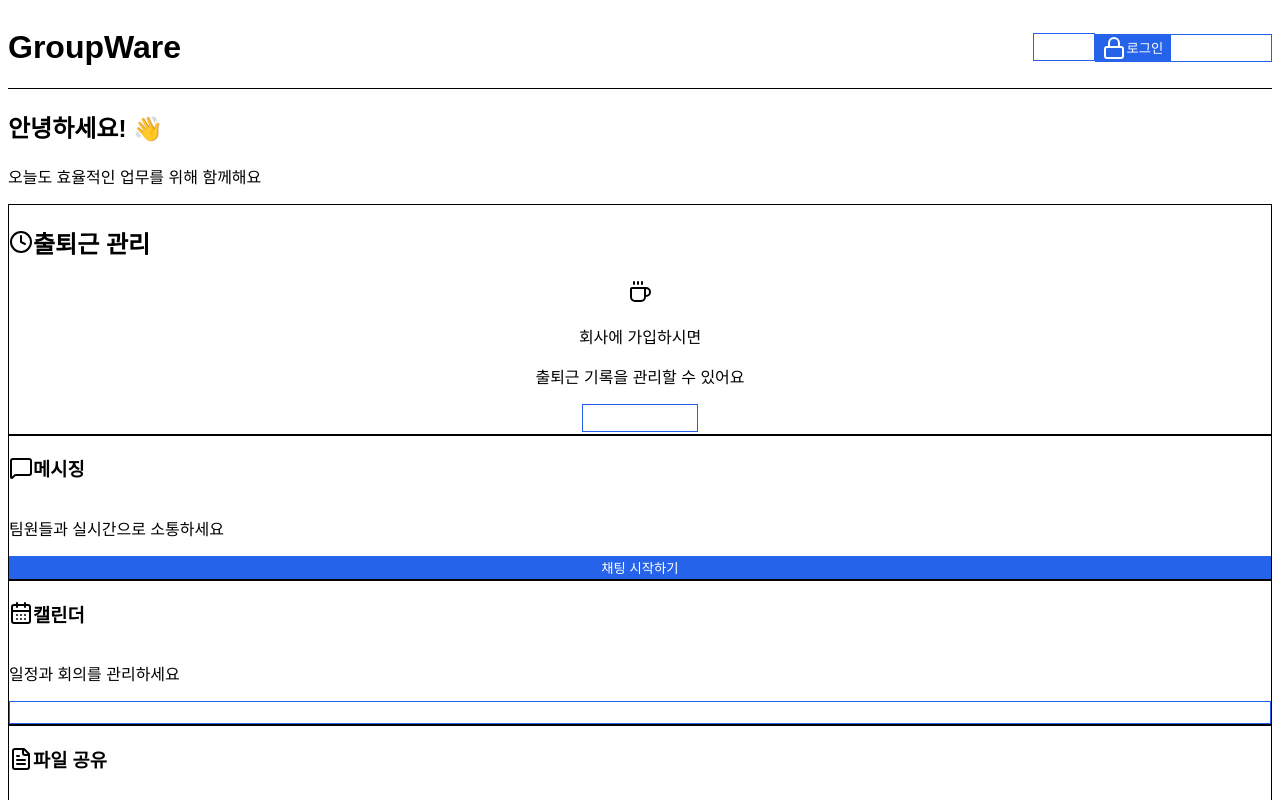
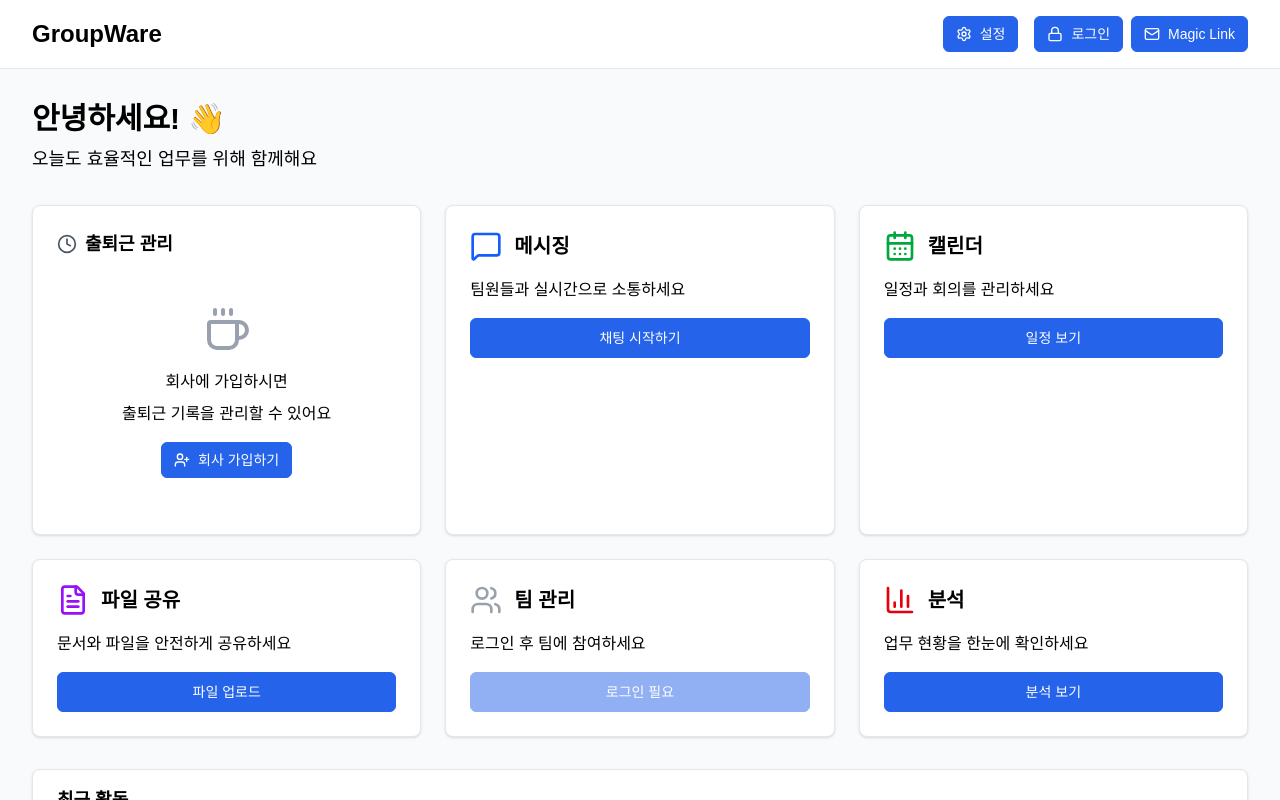
Before and after one commit to SundaePorkCutlet/group-ware, a Next.js app: page / in a window 1280 px wide. Shown: the top 800 px of the page. Built offline with nearby package versions, Linux system fonts and the light colour scheme; no server answers.

Commit message:
revert: 원래 디자인으로 복원 - Tailwind CSS 및 레이아웃 설정 되돌리기

```diff
--- a/src/app/globals.css
+++ b/src/app/globals.css
@@ -1,6 +1,4 @@
-@tailwind base;
-@tailwind components;
-@tailwind utilities;
+@import "tailwindcss";
 
 :root {
   --background: #ffffff;
--- a/src/app/layout.tsx
+++ b/src/app/layout.tsx
@@ -19,7 +19,8 @@ export const metadata: Metadata = {
   description: "팀 협업을 위한 통합 그룹웨어 솔루션",
   manifest: "/app-manifest.json",
   themeColor: "#3b82f6",
-  viewport: "width=device-width, initial-scale=1",
+  viewport:
+    "width=device-width, initial-scale=1, maximum-scale=1, user-scalable=no",
   appleWebApp: {
     capable: true,
     statusBarStyle: "default",
--- a/src/app/page.tsx
+++ b/src/app/page.tsx
@@ -71,7 +71,7 @@ export default function HomePage() {
         </div>
 
         {/* Quick Actions Grid */}
-        <div className="grid grid-cols-1 sm:grid-cols-2 lg:grid-cols-3 gap-4 sm:gap-6 mb-8">
+        <div className="grid grid-cols-1 md:grid-cols-2 lg:grid-cols-3 gap-6 mb-8">
           {/* 출근/퇴근 */}
           <AttendanceCard />
 
```
